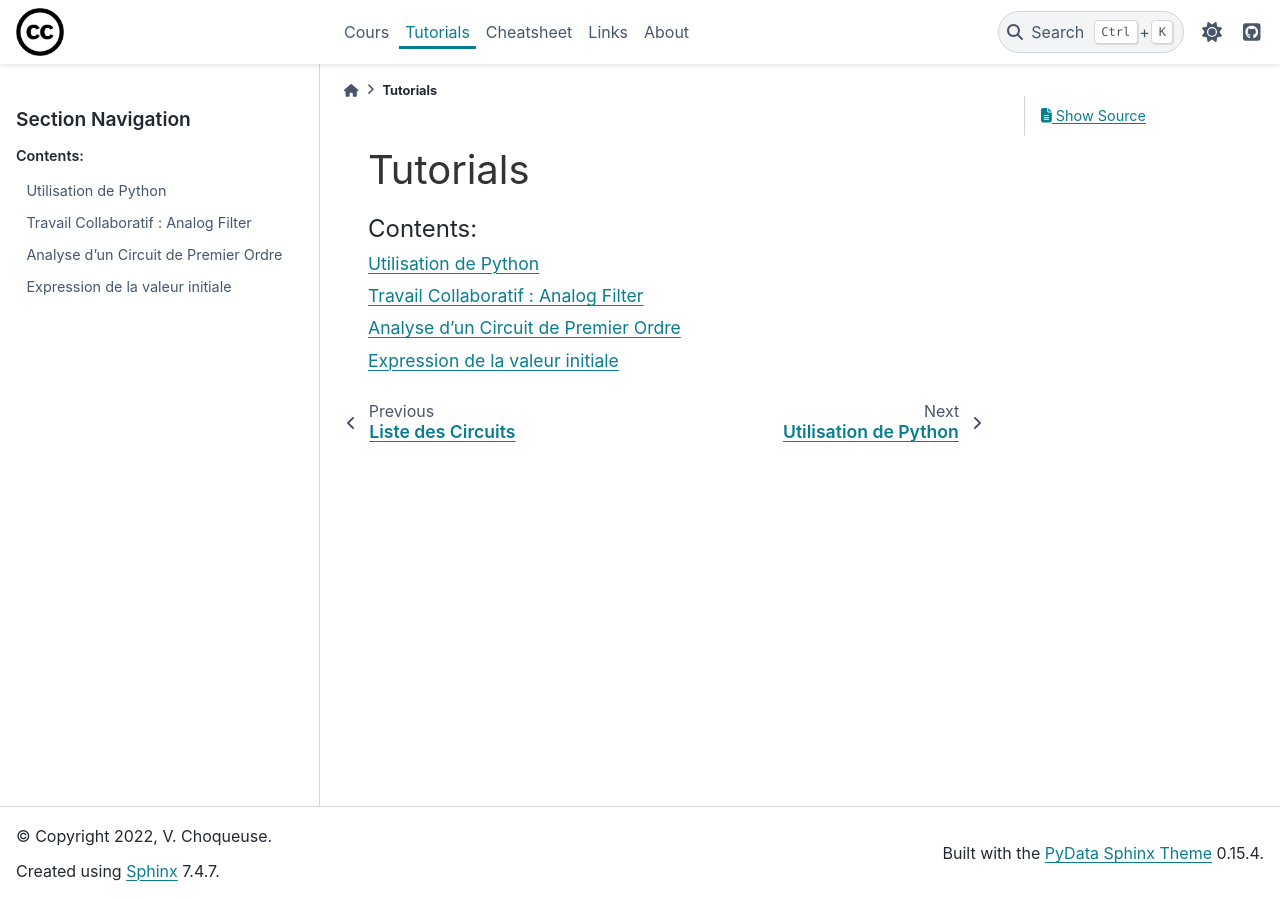
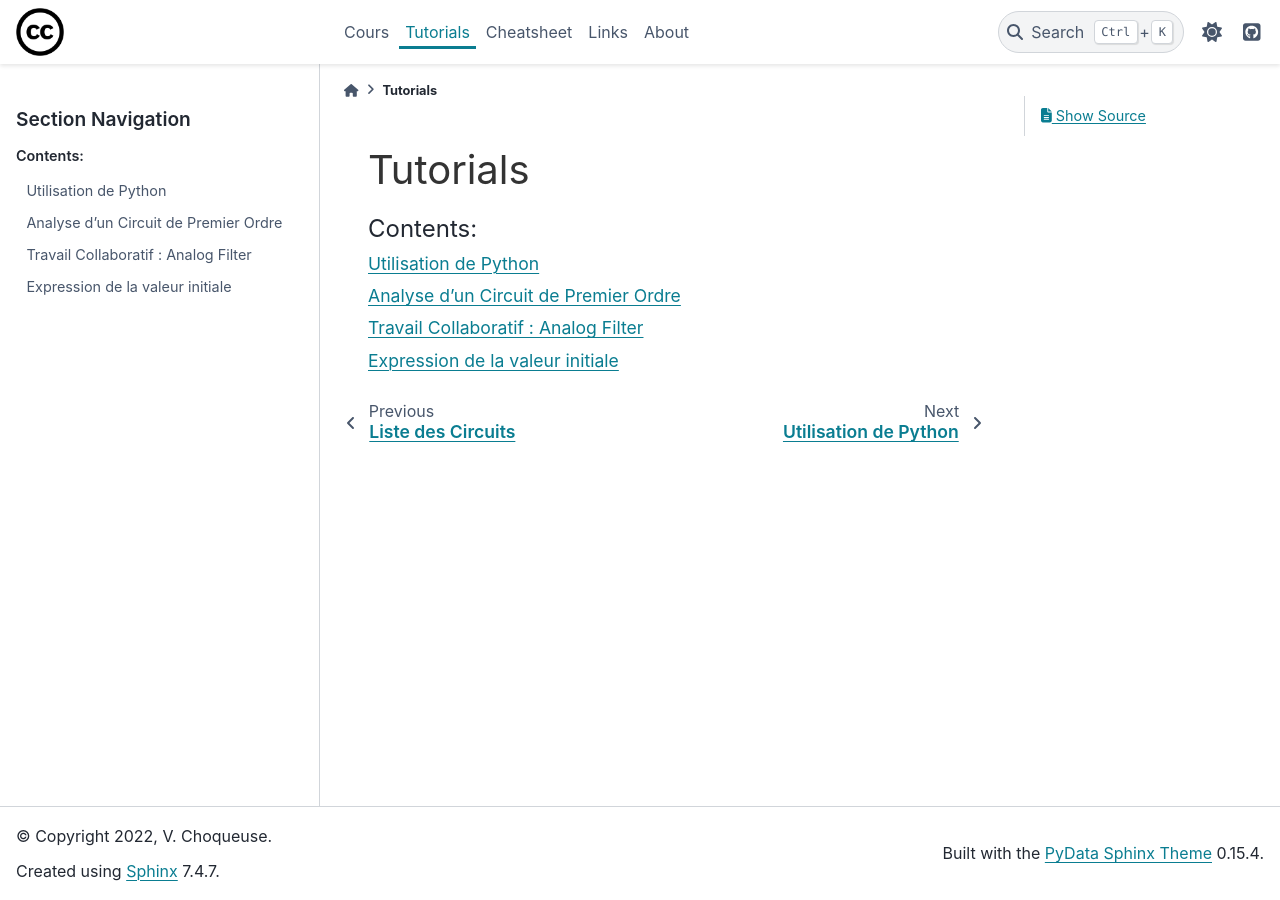
Before and after one commit to vincentchoqueuse/cheatsheet_elec, a Sphinx documentation site: the page built from docs/source/tutorials/index.rst, in a window 1280 px wide. Built offline with Sphinx 7.4.7 and the PyData theme 0.15.4, drawn with Linux system fonts in a browser that asks for light colours.

Commit message:
analog filter

```diff
--- a/docs/source/tutorials/index.rst
+++ b/docs/source/tutorials/index.rst
@@ -6,6 +6,6 @@ Tutorials
    :caption: Contents:
 
    python
+   first_order
    analog_filter
-   first_order
    initial_values
```
